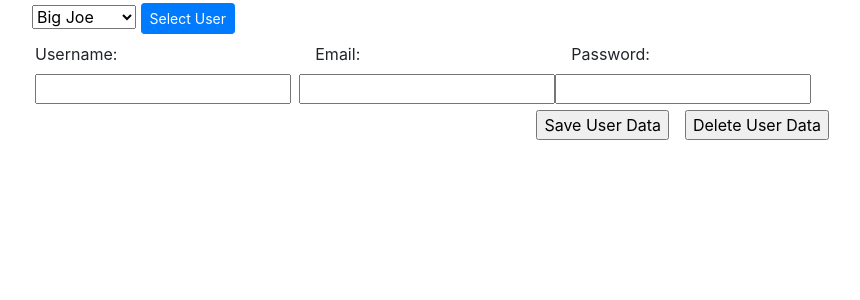
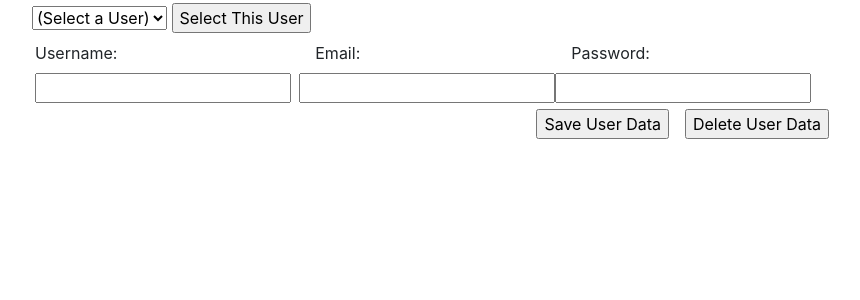
Before and after one commit to Benjamin-McQueen/TestProject, a Flask app: template app/templates/manageuser.html in a window 1280 px wide. Shown: the part 56-356 px from the top of the page, without its empty margins (208-1068 px from the left). Run offline with Flask 2, Linux system fonts and the light colour scheme; the template is opened without the code that fills it: values that come from a table or form of the project are taken from there, others are empty; some libraries are stand-ins or nearby versions.

Commit message:
Pushing after a lot of changes.

```diff
--- a/app/forms.py
+++ b/app/forms.py
@@ -14,7 +14,8 @@ class ModifyUser(FlaskForm):
 
 
 class FindUser(FlaskForm):
-    username = SelectField('SelectUser')
+    username = SelectField('Select User')
+    fubutton = SubmitField('Select This User')
 
 
 class CreateUser(FlaskForm):
--- a/app/static/base.js
+++ b/app/static/base.js
@@ -1,9 +1,24 @@
-$(document).ready( function () {
+$(document).ready(function () {
     $('#table_id').DataTable();
-} );
+});
 
-$("body").bind("ajaxSend", function(elm, xhr, s){
-   if (s.type == "POST") {
-      xhr.setRequestHeader('X-CSRF-Token', getCSRFTokenValue());
-   }
+$("#fubutton").click(function() {
+    console.log($("#users").val());
+    $.ajax('/getuserdata', {
+        type: 'POST',  // http method
+        data: {data: $("#users").val()},  // data to submit
+        success: function (data, status, xhr) {
+            console.log("Success");
+            console.log(data);
+        },
+        error: function (jqXhr, textStatus, errorMessage) {
+            console.log('Error' + errorMessage);
+        }
+    });
 });
+
+$("body").bind("ajaxSend", function (elm, xhr, s) {
+    if (s.type == "POST") {
+        xhr.setRequestHeader('X-CSRF-Token', getCSRFTokenValue());
+    }
+});
--- a/app/templates/manageuser.html
+++ b/app/templates/manageuser.html
@@ -53,13 +53,14 @@
         {{ fuform.hidden_tag() }}
         <div class="formbox">
             <div class="select-box">
-                <select name="cars" id="cars">
+                <select name="users" role="users">
+                    <option value="" disabled selected>(Select a User)</option>
                     {% for user in users %}#}
                         {
                         <option value="{{ user.id }}">{{ user.username }}</option>#}
                     {% endfor %}#}
                 </select>
-                <button type="button" class="btn btn-sm btn-primary">Select User</button>
+            {{ fuform.fubutton }}
             </div>
             <div class="manage-user-interface">
                 {{ userform.hidden_tag() }}
```
Also changed, not shown: app/routes.py (+8 -2 lines).
